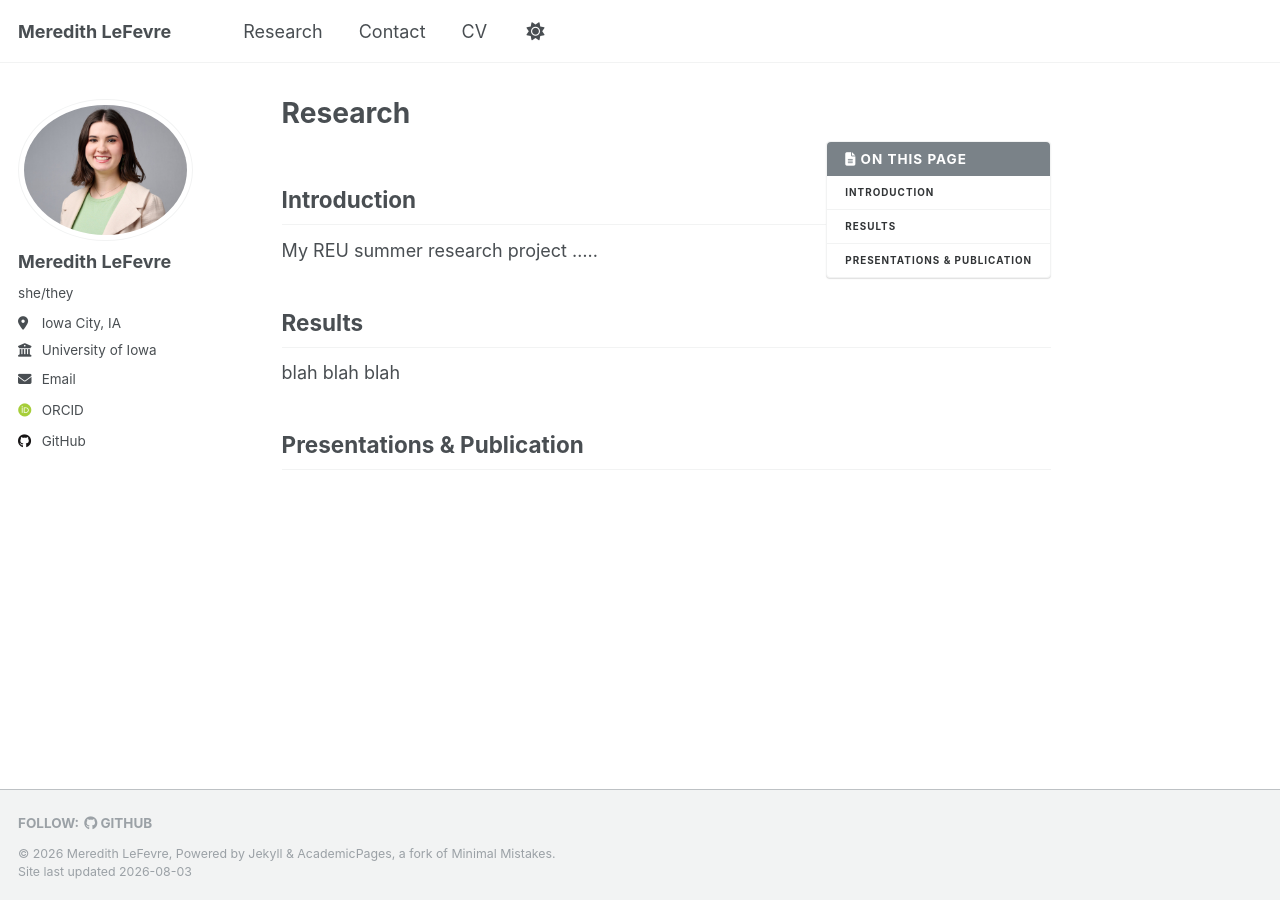
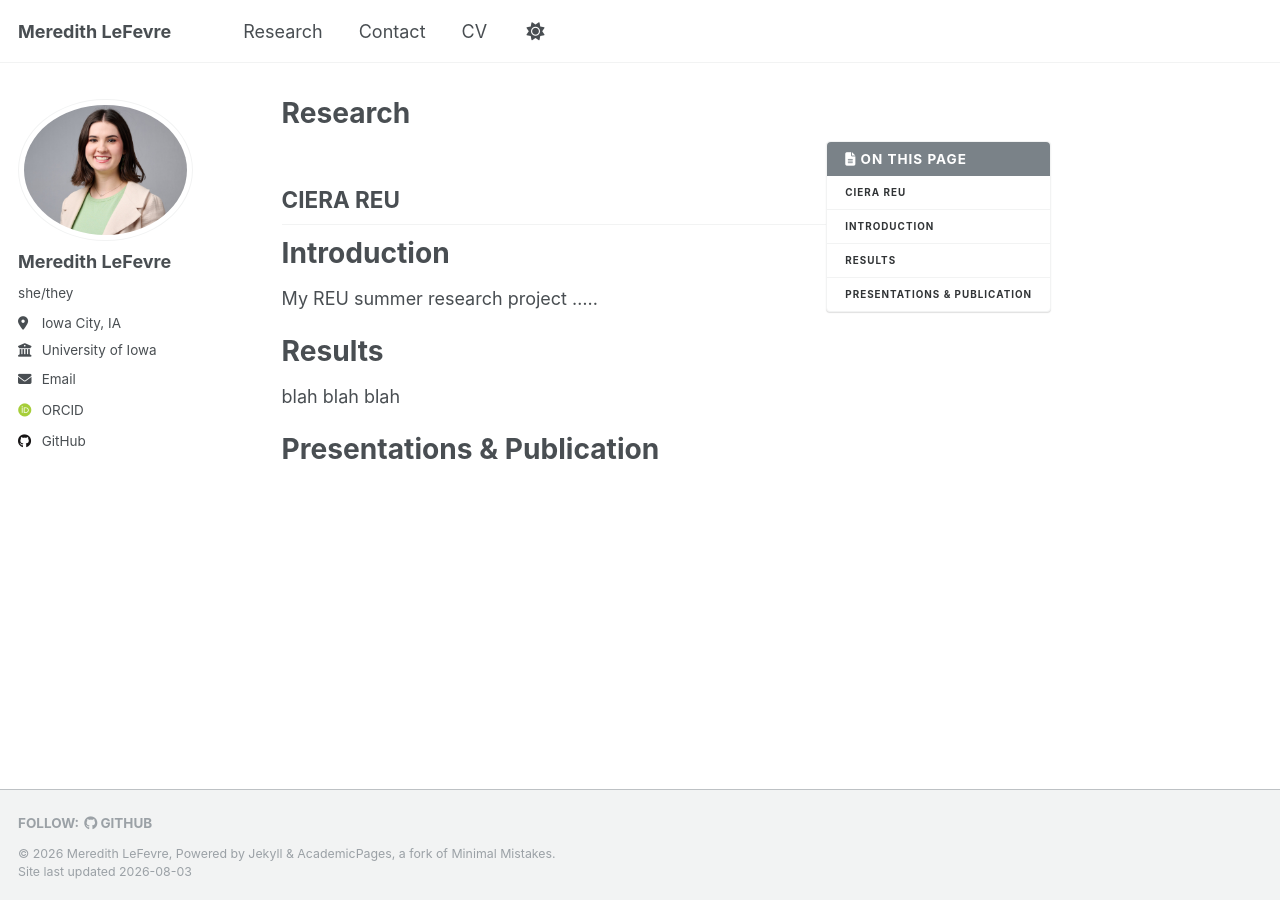
Before and after one commit to meredith-lefevre/meredith-lefevre.github.io, a Jekyll site: the page built from _pages/research.md, in a window 1280 px wide. Built offline with Jekyll 4.4.1, drawn with Linux system fonts in a browser that asks for light colours; some web fonts are replaced; a script that is not in the unit is left out.

Commit message:
Update research.md

```diff
--- a/_pages/research.md
+++ b/_pages/research.md
@@ -7,12 +7,13 @@ author_profile: true
 {% include toc %}
 {% include base_path %}
 
-## Introduction
+## CIERA REU
+# Introduction
 
 My REU summer research project .....
 
-## Results
+# Results
 
 blah blah blah
 
-## Presentations & Publication
+# Presentations & Publication
```
